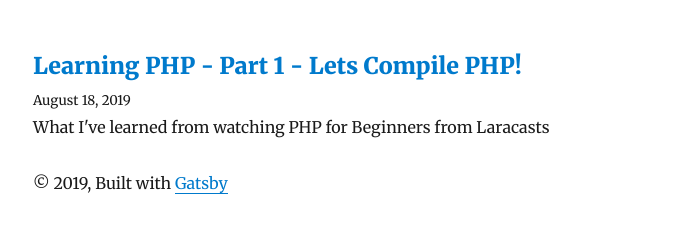
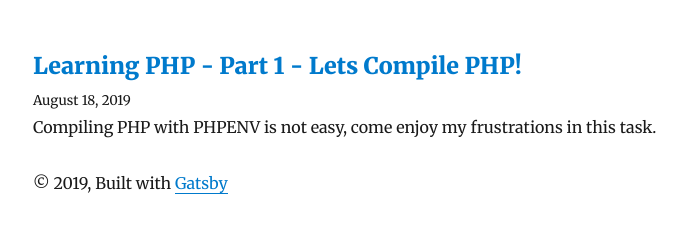
Before and after one commit to KonnorRogers/my-blog, a Gatsby site: page / in a window 1280 px wide. Shown: the part 742-974 px from the top of the page, without its empty margins (292-979 px from the left). Built offline with nearby package versions, Linux system fonts and the light colour scheme; Gatsby itself is replaced by a stand-in of ours; some packages are replaced by stand-ins of ours.

Commit message:
fix descriptions

```diff
--- a/content/blog/learning-php/part1.md
+++ b/content/blog/learning-php/part1.md
@@ -1,7 +1,8 @@
 ---
 title: Learning PHP - Part 1 - Lets Compile PHP!
 date: "2019-08-18"
-description: "What I've learned from watching PHP for Beginners from Laracasts"
+description: Compiling PHP with PHPENV is not easy, come enjoy
+             my frustrations in this task.
 ---
 
 # Purpose
--- a/content/blog/learning-php/part2.md
+++ b/content/blog/learning-php/part2.md
@@ -1,7 +1,7 @@
 ---
 title: Learning PHP - Part 2 - Lets get coding!
 date: "2019-08-18T04:03:54"
-description: "Learn php with me! Part 2"
+description: Learn php with me! Part 2
 ---
 
 # Part 2
--- a/content/blog/learning-php/part3.md
+++ b/content/blog/learning-php/part3.md
@@ -1,7 +1,7 @@
 ---
 title: Learning PHP - Part 3 - Arrays, Arrays, and more Arrays
 date: "2019-08-18T19:27:44"
-description: "Lets dive deep into arrays and associative arrays"
+description: Lets dive deep into arrays and associative arrays
 ---
 
 # Part 3
--- a/content/blog/learning-php/part4.md
+++ b/content/blog/learning-php/part4.md
@@ -1,7 +1,7 @@
 ---
 title: Learning PHP - Part 4 - Lets get conditional
 date: "2019-08-19T00:28:06"
-description: "Dealing with conditionals and booleans"
+description: Dealing with conditionals and booleans
 ---
 
 # Part 3
```
